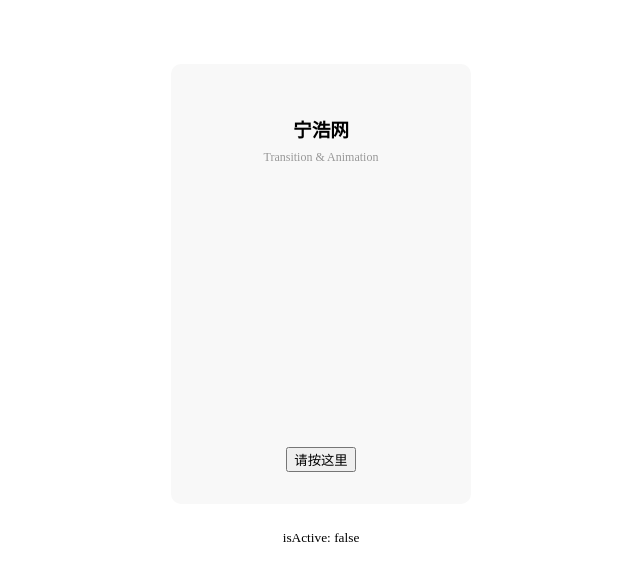
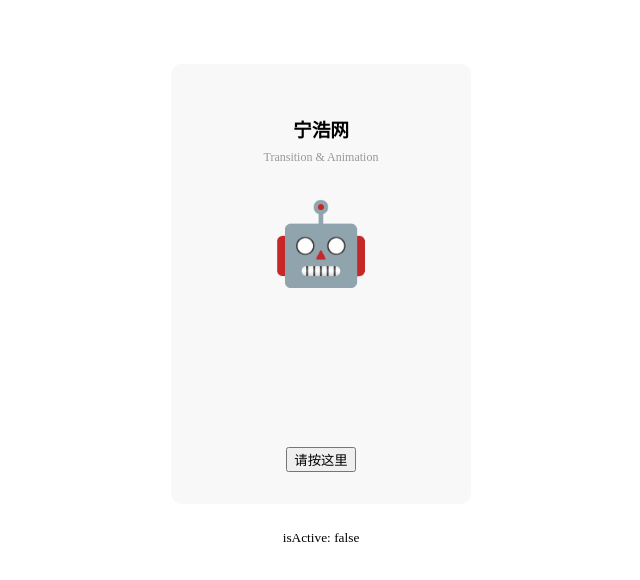
Before and after one commit to rockts/ninghao-vue, a Vue app: page / in a window 1280 px wide. Both pictures are taken after a click on the button "请按这里". Shown: the top 580 px of the page, without its empty margins (319-959 px from the left). Built offline with nearby package versions, Linux system fonts and the light colour scheme.

Commit message:
组件之间的过渡

```diff
--- a/src/app/app.vue
+++ b/src/app/app.vue
@@ -10,8 +10,9 @@
           name="custom-classes"
           enter-active-class="animate__animated animate__tada"
           leave-active-class="animate__animated animate__bounce"
+          mode="out-in"
         >
-          <div v-if="isActive" class="emoji">👻</div>
+          <component :is="curremyEmoji"></component>
         </transition>
       </div>
       <div class="card_action">
@@ -27,12 +28,27 @@
 </template>
 
 <script>
+import GhostEmoji from './components/ghost-emoji.vue';
+import RobotEmoji from './components/robot-emoji.vue';
+
 export default {
   data() {
     return {
       name: '宁浩网',
       isActive: true,
+      emoji: 'GhostEmoji',
     };
+  },
+
+  computed: {
+    curremyEmoji() {
+      return this.isActive ? 'GhostEmoji' : 'RobotEmoji';
+    },
+  },
+
+  components: {
+    GhostEmoji,
+    RobotEmoji,
   },
 };
 </script>
--- /dev/null
+++ b/src/app/components/ghost-emoji.vue
@@ -0,0 +1,3 @@
+<template>
+  <div class="emoji">👻</div>
+</template>
--- /dev/null
+++ b/src/app/components/robot-emoji.vue
@@ -0,0 +1,3 @@
+<template>
+  <div class="emoji">🤖️</div>
+</template>
```
